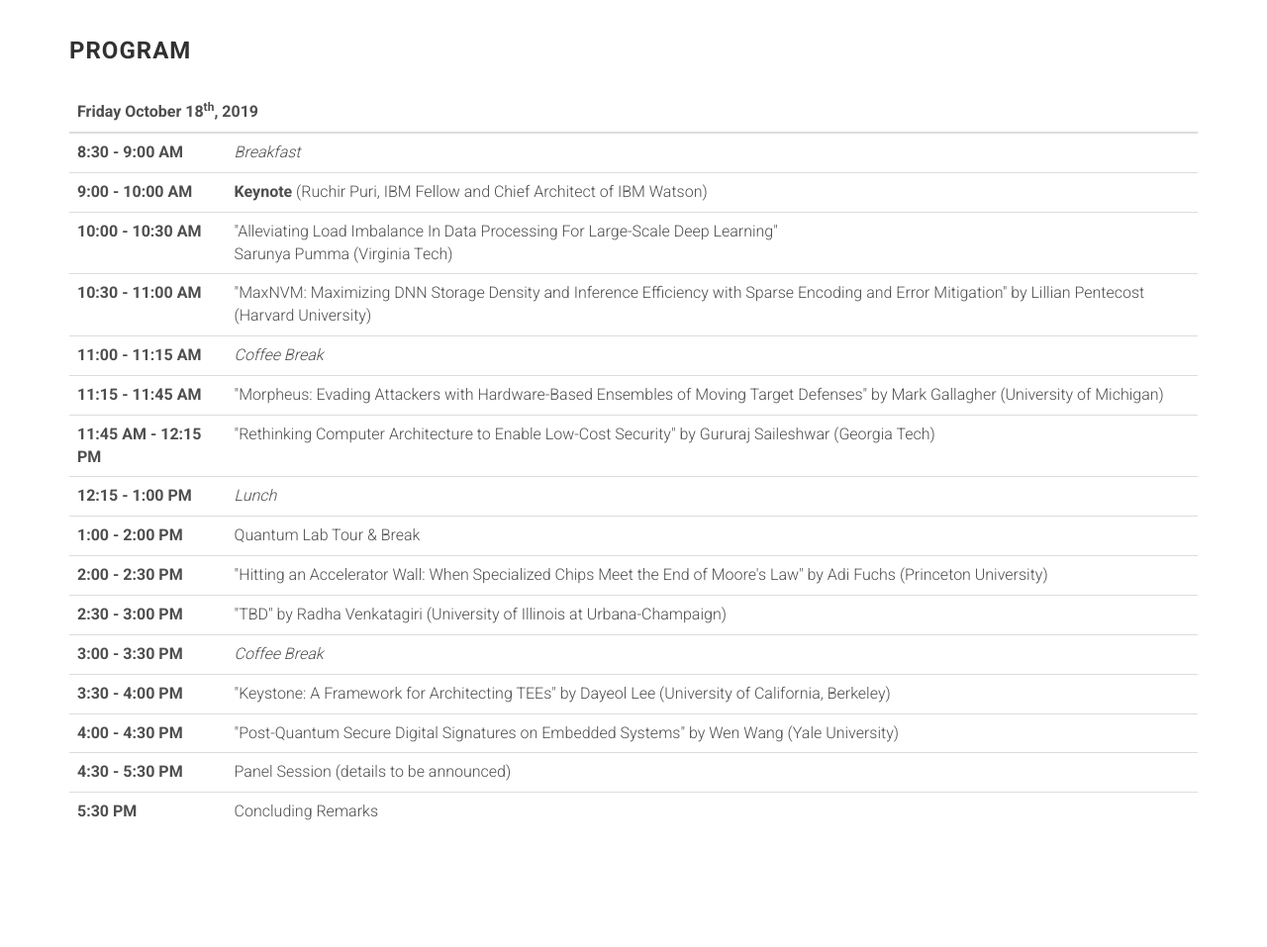
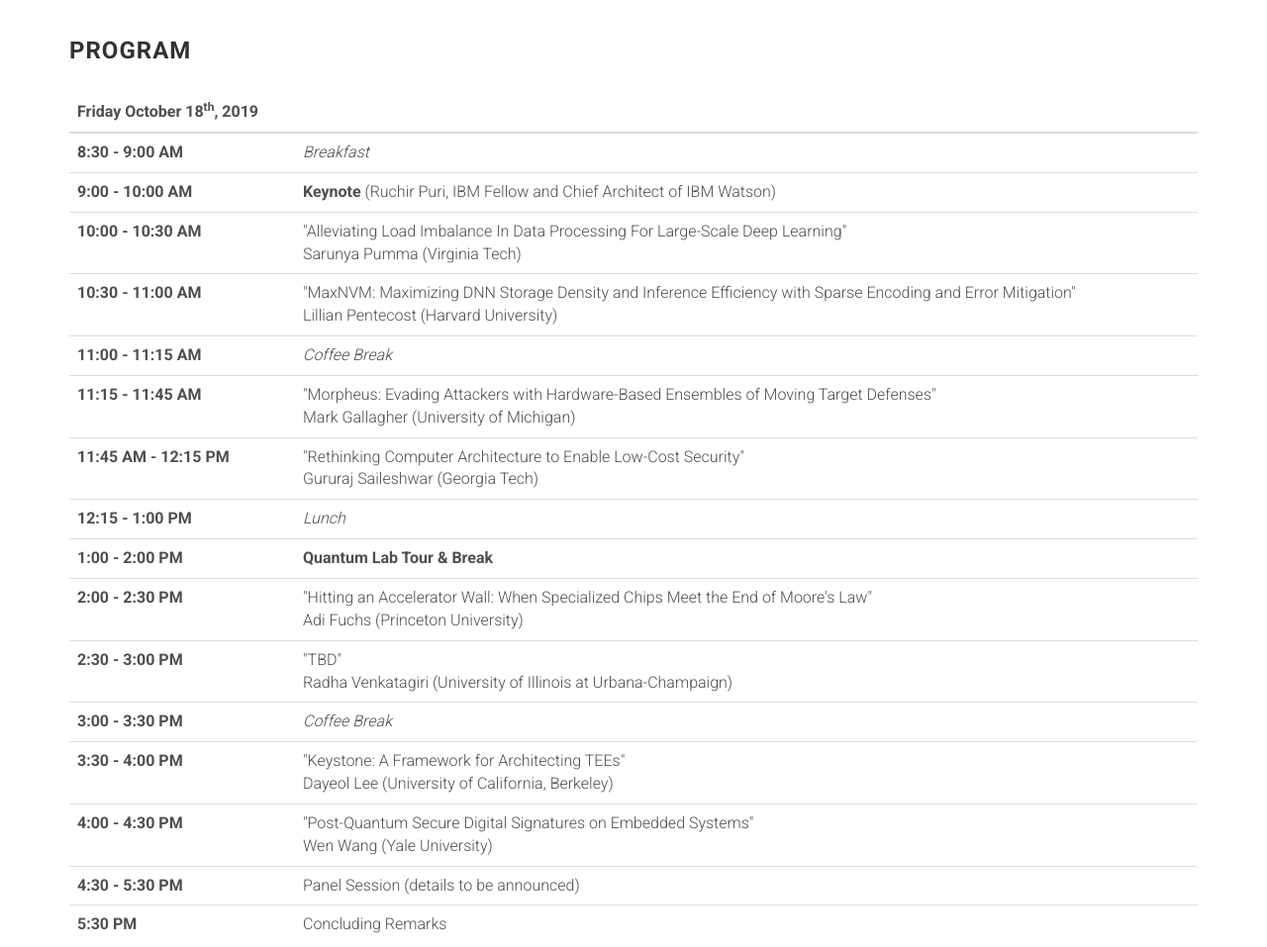
Before and after one commit to augustojv/foca-workshop-2019, a website: page index.html in a window 1280 px wide. Shown: the part 2880-3837 px from the top of the page at 99% size. Drawn offline with Linux system fonts and the light colour scheme; files whose address does not match are found by name.

Commit message:
Agenda updated

```diff
--- a/index.html
+++ b/index.html
@@ -375,7 +375,7 @@
                       </thead>
                       <tbody>
                         <tr>
-                          <th scope="row">8:30 - 9:00 AM</th>
+                          <th scope="row" style="width: 20%">8:30 - 9:00 AM</th>
                           <td><i>Breakfast</i></td>
                         </tr>
                         <tr>
@@ -384,12 +384,12 @@
                         </tr>
                         <tr>
                           <th scope="row">10:00 - 10:30 AM</th>
-                          <td>"Alleviating Load Imbalance In Data Processing For Large-Scale Deep Learning"<br>Sarunya Pumma (Virginia
-                              Tech)</td>
+                          <td>"Alleviating Load Imbalance In Data Processing For Large-Scale Deep Learning"<br>
+                              Sarunya Pumma (Virginia Tech)</td>
                         </tr>
                         <tr>
                           <th scope="row">10:30 - 11:00 AM</th>
-                          <td>"MaxNVM: Maximizing DNN Storage Density and Inference Efficiency with Sparse Encoding and Error Mitigation" by
+                          <td>"MaxNVM: Maximizing DNN Storage Density and Inference Efficiency with Sparse Encoding and Error Mitigation"<br>
                               Lillian Pentecost (Harvard University)</td>
                         </tr>
                         <tr>
@@ -398,12 +398,13 @@
                         </tr>
                         <tr>
                           <th scope="row">11:15 - 11:45 AM</th>
-                          <td>"Morpheus: Evading Attackers with Hardware-Based Ensembles of Moving Target Defenses" by Mark Gallagher
-                              (University of Michigan)</td>
+                          <td>"Morpheus: Evading Attackers with Hardware-Based Ensembles of Moving Target Defenses"<br>
+                              Mark Gallagher (University of Michigan)</td>
                         </tr>
                         <tr>
                           <th scope="row">11:45 AM - 12:15 PM</th>
-                          <td>"Rethinking Computer Architecture to Enable Low-Cost Security" by Gururaj Saileshwar (Georgia Tech)</td>
+                          <td>"Rethinking Computer Architecture to Enable Low-Cost Security"<br>
+                              Gururaj Saileshwar (Georgia Tech)</td>
                         </tr>
                         <tr>
                           <th scope="row">12:15 - 1:00 PM</th>
@@ -411,16 +412,17 @@
                         </tr>
                         <tr>
                           <th scope="row">1:00 - 2:00 PM</th>
-                          <td>Quantum Lab Tour & Break</td>
+                          <td><strong>Quantum Lab Tour & Break</strong></td>
                         </tr>
                         <tr>
                           <th scope="row">2:00 - 2:30 PM</th>
-                          <td>"Hitting an Accelerator Wall: When Specialized Chips Meet the End of Moore's Law" by Adi Fuchs (Princeton
-                              University)</td>
+                          <td>"Hitting an Accelerator Wall: When Specialized Chips Meet the End of Moore's Law"<br>
+                              Adi Fuchs (Princeton University)</td>
                         </tr>
                         <tr>
                           <th scope="row">2:30 - 3:00 PM</th>
-                          <td>"TBD" by Radha Venkatagiri (University of Illinois at Urbana-Champaign)</td>
+                          <td>"TBD"<br>
+                              Radha Venkatagiri (University of Illinois at Urbana-Champaign)</td>
                         </tr>
                         <tr>
                           <th scope="row">3:00 - 3:30 PM</th>
@@ -428,11 +430,13 @@
                         </tr>
                         <tr>
                           <th scope="row">3:30 - 4:00 PM</th>
-                          <td>"Keystone: A Framework for Architecting TEEs" by Dayeol Lee (University of California, Berkeley)</td>
+                          <td>"Keystone: A Framework for Architecting TEEs"<br>
+                              Dayeol Lee (University of California, Berkeley)</td>
                         </tr>
                         <tr>
                           <th scope="row">4:00 - 4:30 PM</th>
-                          <td>"Post-Quantum Secure Digital Signatures on Embedded Systems" by Wen Wang (Yale University)</td>
+                          <td>"Post-Quantum Secure Digital Signatures on Embedded Systems"<br>
+                              Wen Wang (Yale University)</td>
                         </tr>
                         <tr>
                           <th scope="row">4:30 - 5:30 PM</th>
```
